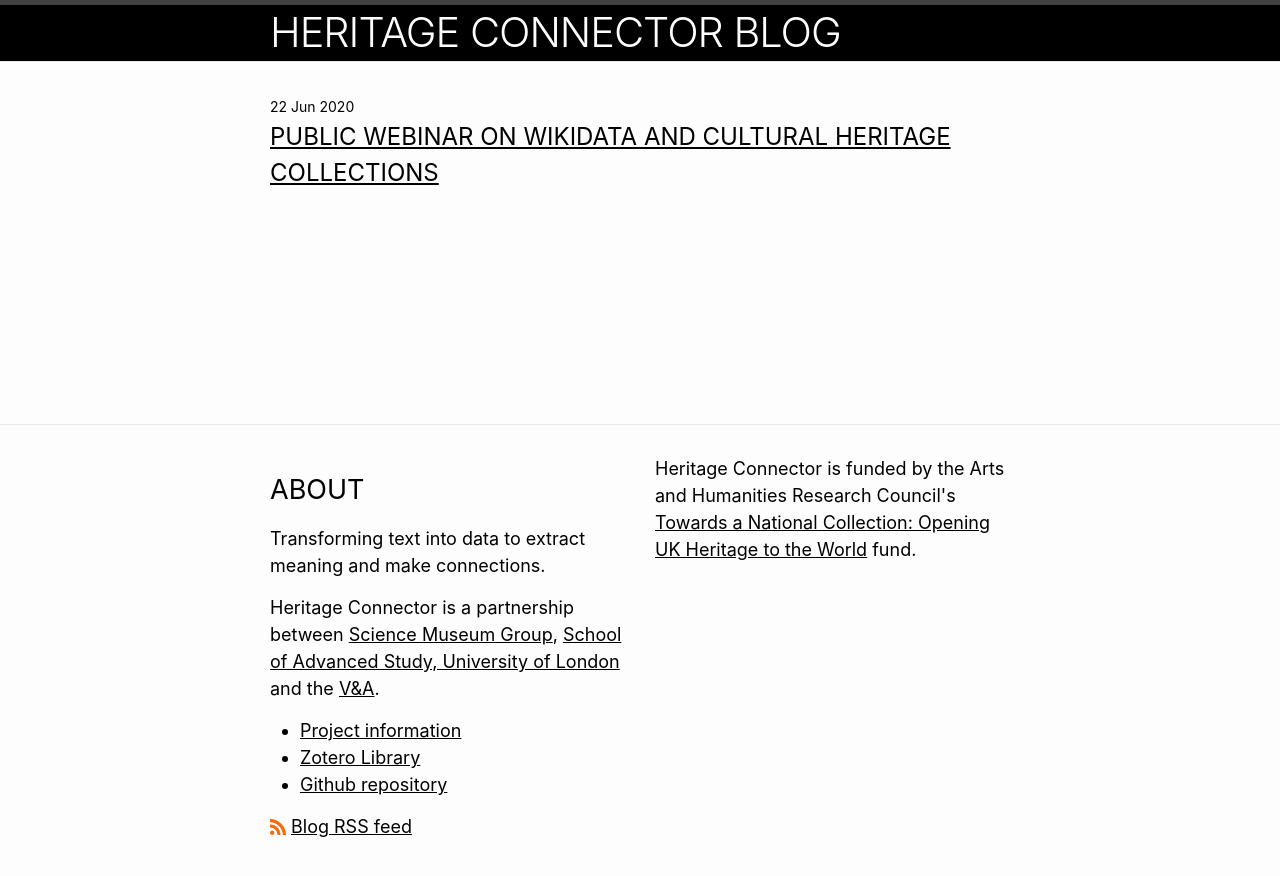
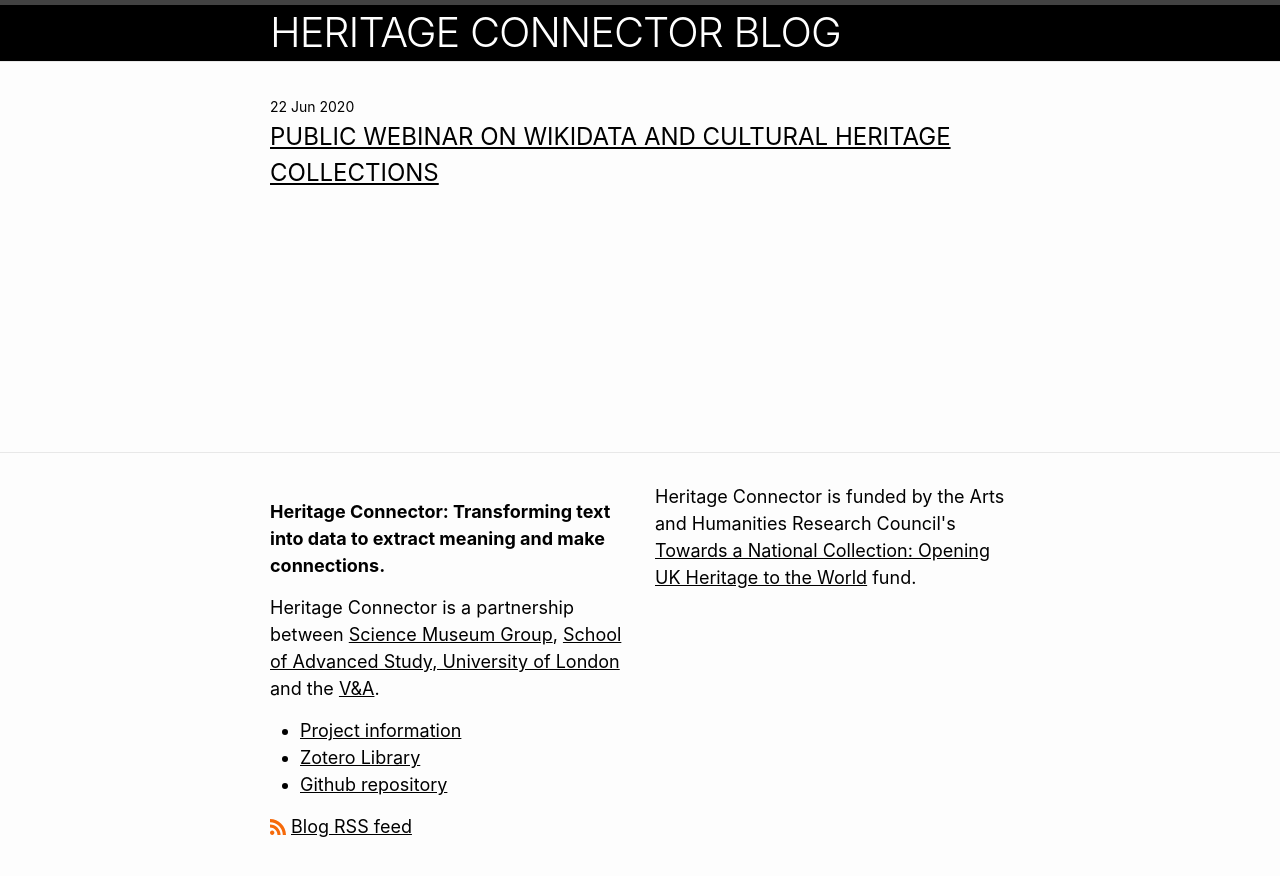
Before and after one commit to portableant/heritageconnector, a Jekyll site: the page built from README.md, in a window 1280 px wide. Shown: the top 876 px of the page. Built offline with Jekyll 4.4.1, drawn with Linux system fonts in a browser that asks for light colours; some web fonts are replaced; our own code applies the rules of GitHub Pages for plain Markdown files.

Commit message:
Update footer.html

```diff
--- a/_includes/footer.html
+++ b/_includes/footer.html
@@ -16,8 +16,7 @@
           {%- endif %}
         </ul>
       {%- endif %}
-        <h2>About</h2>
-        <p>{{ site.description | escape }}</p>
+        <p style="font-weight: bold;">Heritage Connector: {{ site.description | escape }}</p>
         <p>Heritage Connector is a partnership between <a href="https://www.sciencemuseumgroup.org.uk/">Science Museum Group</a>, <a href="https://www.sas.ac.uk">School of Advanced Study, University of London</a> and the <a href="https://www.vam.ac.uk">V&amp;A</a>.</p>
       <ul>
                     <li>
```
